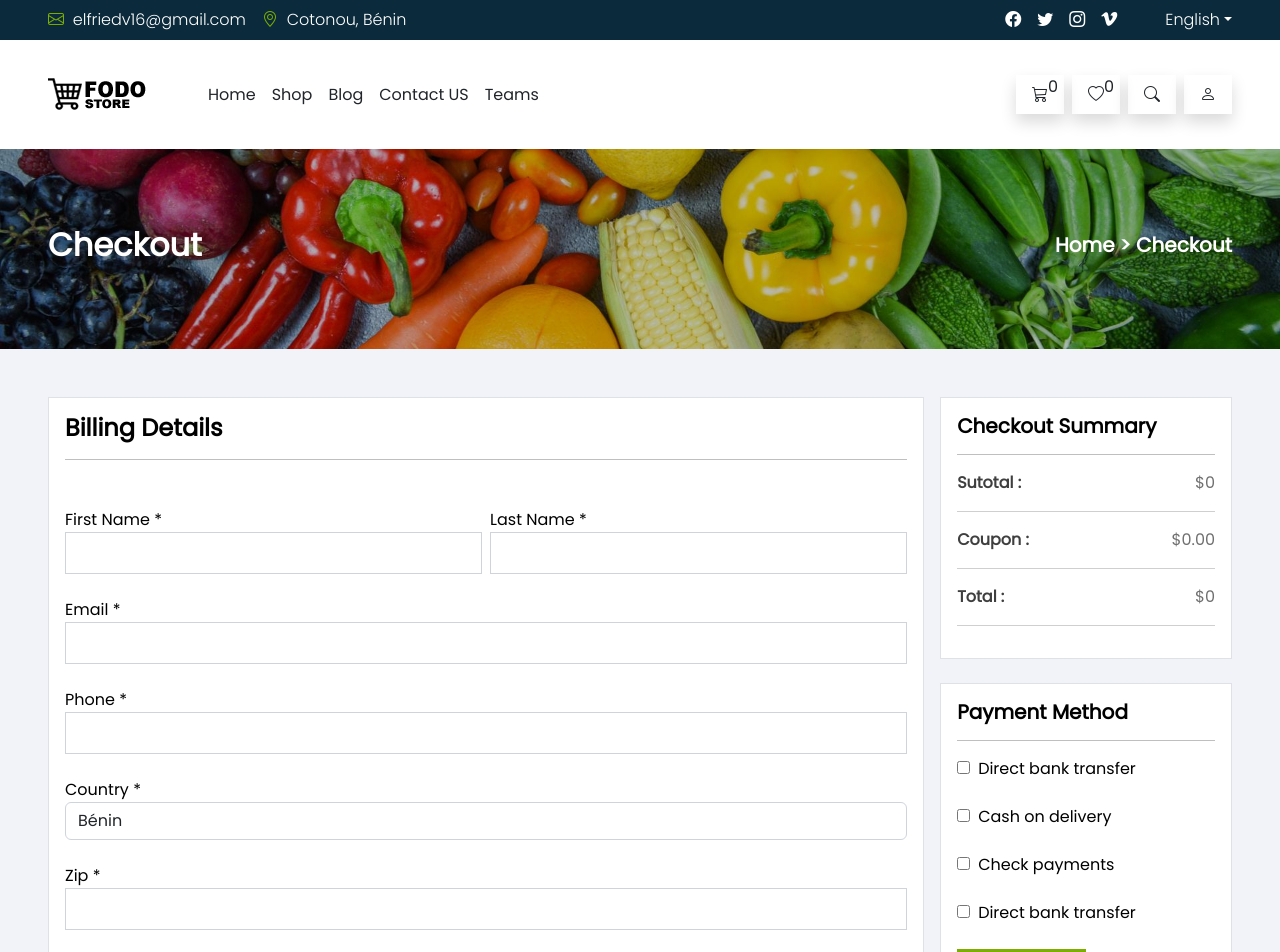
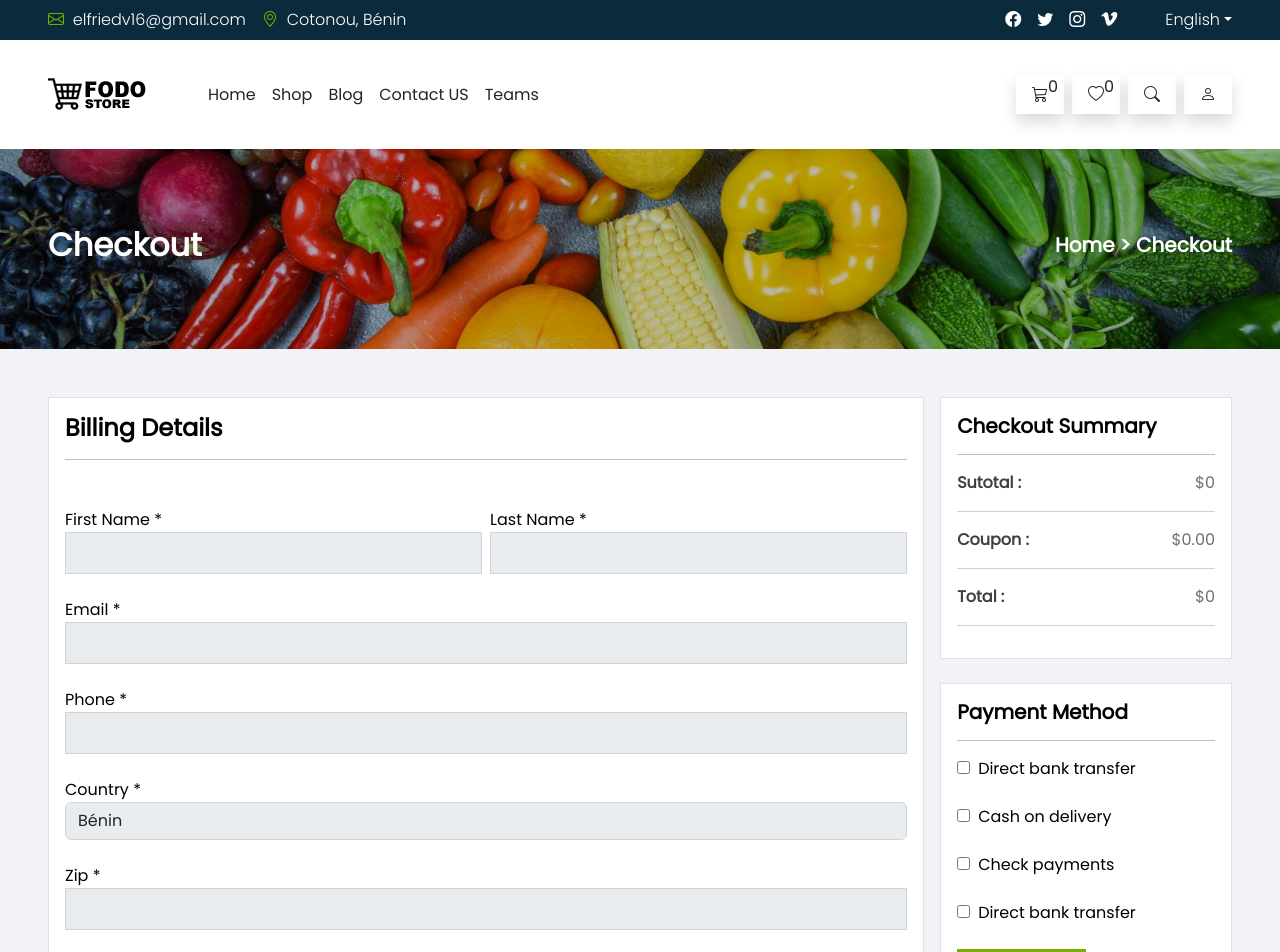
Before and after one commit to noel319/friedshop-front-react, a React (Vite) app: page /checkout in a window 1280 px wide. Shown: the top 952 px of the page. Built offline with nearby package versions, Linux system fonts and the light colour scheme.

Commit message:
Init Checkout

```diff
--- a/src/Utils/Generals.ts
+++ b/src/Utils/Generals.ts
@@ -71,3 +71,21 @@ export const checkLogin = () => {
     const isLogged = localStorage.getItem(RoutePaths.token);
     return !!isLogged;
 }
+
+type CheckOut = {id : number, quantity? : number};
+
+export const buildCheckoutData = () : CheckOut[] => {
+
+    const users = useAppSelector((state) => state.productCart);
+
+    let checkoutData : CheckOut[] = [];
+
+    users.forEach((user) => {
+        checkoutData.push({
+            id: user.id,
+            quantity: user.quantity || 0,
+        })
+    })
+
+    return checkoutData;
+}
--- a/src/views/Checkout.tsx
+++ b/src/views/Checkout.tsx
@@ -1,10 +1,22 @@
-import React from 'react'
+import React, { SyntheticEvent } from 'react'
 import Header from './includes/Header'
 import Banner from '../components/Banner'
 import Footer from './includes/Footer'
-import { getTotal } from '../Utils/Generals'
+import { User, buildCheckoutData, getTotal } from '../Utils/Generals'
+import { useAppSelector } from '../hooks/redux-hooks'
 
 const Checkout = () => {
+
+    const user : User = useAppSelector(state => state.user);
+    const data = buildCheckoutData();
+
+    const submitCheckout = (e : SyntheticEvent) => {
+
+        e.preventDefault();
+        console.log(data);
+
+    }
+
     return (
         <>
             <Header />
@@ -16,30 +28,30 @@ const Checkout = () => {
                     <div className='d-flex gap-2 mt-5'>
                         <label className='w-50'>
                             <span>First Name *</span>
-                            <input type="text" name="firstname" className="form-control w-100 rounded-0 p-2"/>
+                            <input type="text" name="firstname" value={user.firstname} disabled className="form-control w-100 rounded-0 p-2"/>
                         </label>
                         <label className='w-50'>
                             <span>Last Name *</span>
-                            <input type="email" name="lastname" className="form-control w-100 rounded-0 p-2"/>
+                            <input type="email" name="lastname" value={user.lastname} disabled className="form-control w-100 rounded-0 p-2"/>
                         </label>
                     </div>
                     <div className='my-4'>
                         <label className='w-100'>
                             <span>Email *</span>
-                            <input type="email" name="email" className="form-control w-100 rounded-0 p-2"/>
+                            <input type="email" name="email" value={user.email} disabled className="form-control w-100 rounded-0 p-2"/>
                         </label>
                     </div>
                     <div>
                         <label className='w-100'>
                             <span>Phone *</span>
-                            <input type="text" name="firstname" className="form-control w-100 rounded-0 p-2"/>
+                            <input type="text" name="phone" value={user.phone} disabled className="form-control w-100 rounded-0 p-2"/>
                         </label>
                     </div>
                     <div className='my-4'>
                         <label className='w-100'>
                             <span>Country *</span>
-                            <select name="country" className="form-control">
-                                <option value="">Bénin</option>
+                            <select name="country" disabled className="form-control">
+                                <option value="" selected>Bénin</option>
                                 <option value="">France</option>
                                 <option value="">United Kingdom</option>
                             </select>
@@ -48,7 +60,7 @@ const Checkout = () => {
                     <div>
                         <label className='w-100'>
                             <span>Zip *</span>
-                            <input type="text" name="firstname" className="form-control w-100 rounded-0 p-2"/>
+                            <input type="text" name="firstname" value={user.address} disabled className="form-control w-100 rounded-0 p-2"/>
                         </label>
                     </div>
                     <div className='my-4'>
@@ -100,7 +112,7 @@ const Checkout = () => {
                                     <span>Direct bank transfer</span>
                                 </label>
                             </div>
-                            <div><a href="#" className="fd-btn w-50 text-center">PLACE ORDER</a></div>
+                            <div><a href="#" className="fd-btn w-50 text-center" onClick={submitCheckout}>PLACE ORDER</a></div>
                         </form>
                     </div>
                 </div>
```
